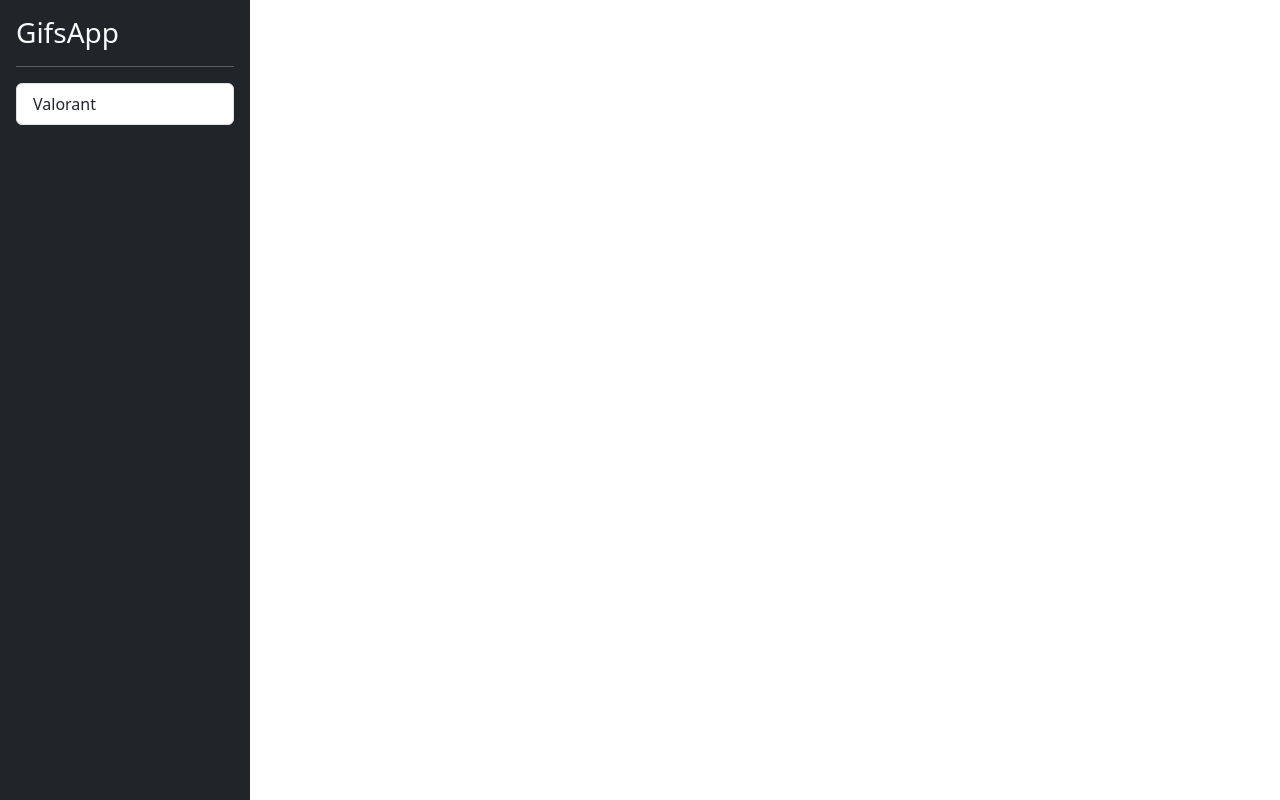
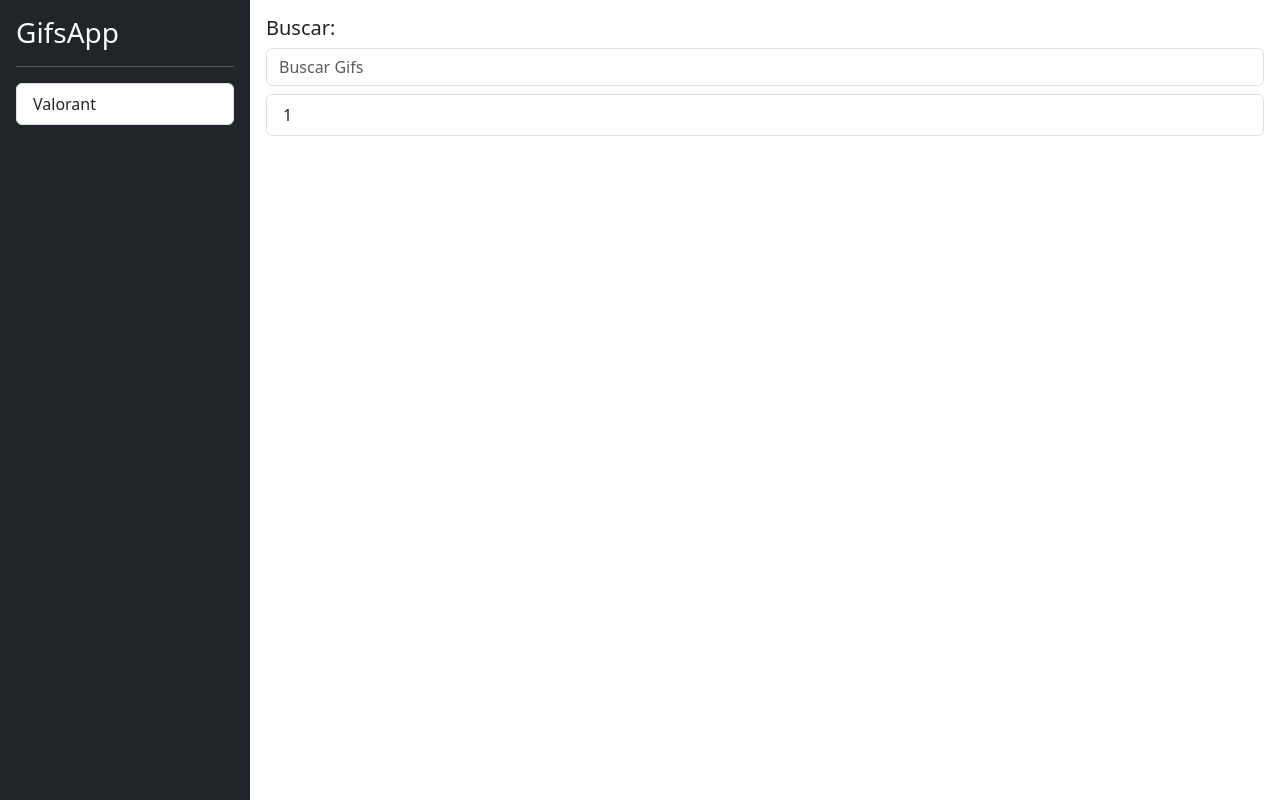
Before and after one commit to efrainhgmx/gifs-app-angular, an Angular app: page / in a window 1280 px wide. Built offline with nearby package versions, Linux system fonts and the light colour scheme.

Commit message:
Card list component

```diff
--- a/src/app/app.component.html
+++ b/src/app/app.component.html
@@ -1,4 +1,6 @@
 
 <div class="d-flex">
     <shared-sidebar></shared-sidebar>
+
+    <gifs-home-page class="flex-fill"></gifs-home-page>
 </div>
--- /dev/null
+++ b/src/app/gifs/components/card-list/card-list.component.ts
@@ -0,0 +1,12 @@
+import { Component } from '@angular/core';
+
+@Component({
+  selector: 'gifs-card-list',
+  template: `
+   <ul class="list-group">
+            <li class="list-group-item">1</li>
+  </ul>`
+})
+export class CardListComponent {
+
+}
--- /dev/null
+++ b/src/app/gifs/components/search-box/search-box.component.ts
@@ -0,0 +1,14 @@
+import { Component } from '@angular/core';
+
+@Component({
+  selector: 'gifs-search-box',
+  template: `
+  <h5>Buscar: </h5>
+  <input
+  type="text"
+  class="form-control"
+  placeholder="Buscar Gifs">`
+})
+export class SearchBoxComponent {
+
+}
--- a/src/app/gifs/pages/home-page/home-page.component.html
+++ b/src/app/gifs/pages/home-page/home-page.component.html
@@ -1 +1,9 @@
-<p>home-page works!</p>
+<div class="row p-3">
+    <div class="col-12">
+        <gifs-search-box></gifs-search-box>
+    </div>
+
+    <div class="col-12 pt-2">
+       <gifs-card-list></gifs-card-list>
+    </div>
+</div>
```
Also changed, not shown: src/app/gifs/gifs.module.ts (+8 -1 lines).
